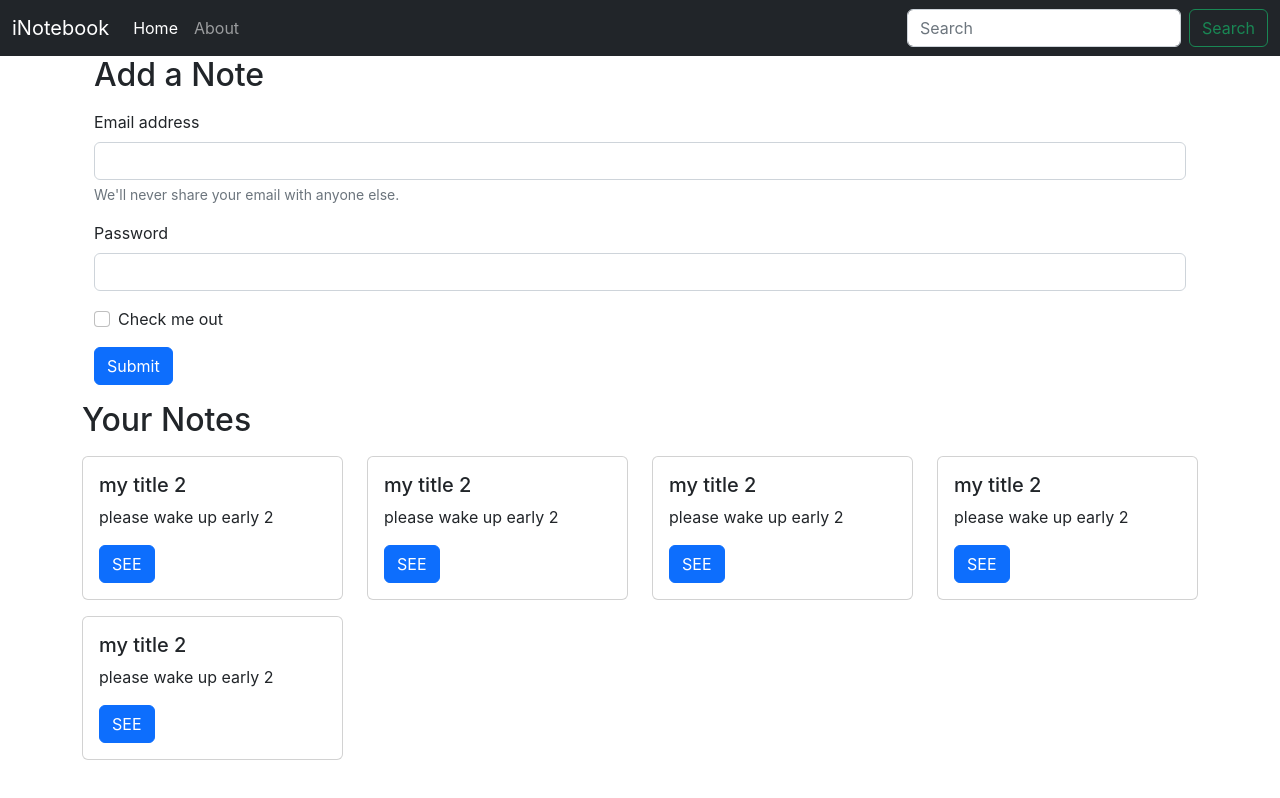
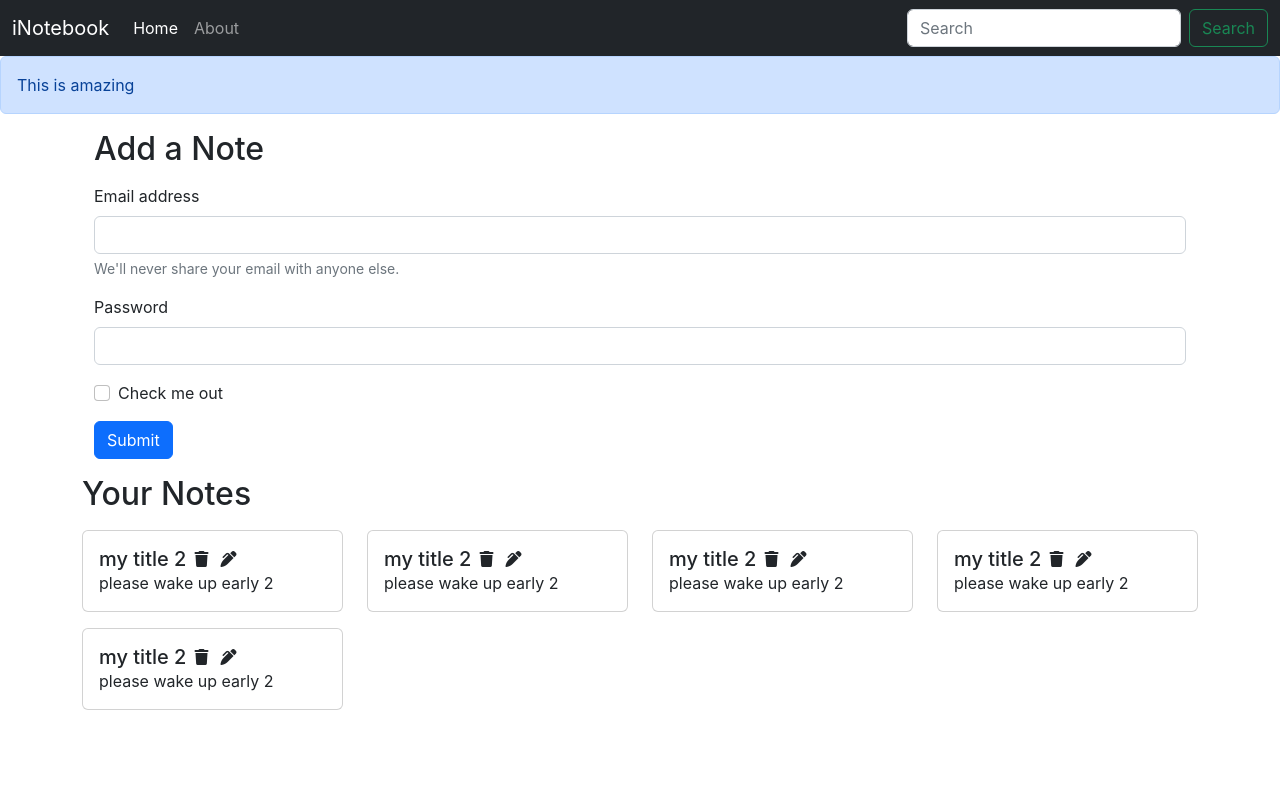
Before and after one commit to Sahil-pillania/react_inotebook, a React (Create React App) app: page / in a window 1280 px wide. Built offline with nearby package versions, Linux system fonts and the light colour scheme.

Commit message:
Added font awesome

```diff
--- a/package.json
+++ b/package.json
@@ -3,6 +3,9 @@
   "version": "0.1.0",
   "private": true,
   "dependencies": {
+    "@fortawesome/fontawesome-svg-core": "^6.1.1",
+    "@fortawesome/free-solid-svg-icons": "^6.1.1",
+    "@fortawesome/react-fontawesome": "^0.1.18",
     "@testing-library/jest-dom": "^5.16.4",
     "@testing-library/react": "^13.2.0",
     "@testing-library/user-event": "^13.5.0",
@@ -18,7 +21,7 @@
     "build": "react-scripts build",
     "test": "react-scripts test",
     "eject": "react-scripts eject",
-    "both" : "concurrently \"npm run start\" \"nodemon backend/index.js\""
+    "both": "concurrently \"npm run start\" \"nodemon backend/index.js\""
   },
   "eslintConfig": {
     "extends": [
--- a/public/index.html
+++ b/public/index.html
@@ -36,6 +36,13 @@
       integrity="sha384-pprn3073KE6tl6bjs2QrFaJGz5/SUsLqktiwsUTF55Jfv3qYSDhgCecCxMW52nD2"
       crossorigin="anonymous"
     ></script>
+    <link
+      rel="stylesheet"
+      href="https://cdnjs.cloudflare.com/ajax/libs/font-awesome/6.1.1/css/all.min.css"
+      integrity="sha512-KfkfwYDsLkIlwQp6LFnl8zNdLGxu9YAA1QvwINks4PhcElQSvqcyVLLD9aMhXd13uQjoXtEKNosOWaZqXgel0g=="
+      crossorigin="anonymous"
+      referrerpolicy="no-referrer"
+    />
   </head>
   <body>
     <noscript>You need to enable JavaScript to run this app.</noscript>
--- a/src/App.js
+++ b/src/App.js
@@ -1,10 +1,12 @@
 import "./App.css";
 import React from "react";
+
 import { BrowserRouter as Router, Routes, Route } from "react-router-dom";
 import Navbar from "./components/Navbar";
 import Home from "./components/Home";
 import About from "./components/About";
 import NoteState from "./context/notes/NoteState";
+import Alert from "./components/Alert";
 
 function App() {
   return (
@@ -12,6 +14,7 @@ function App() {
       <NoteState>
         <Router>
           <Navbar />
+          <Alert message={"This is amazing "} />
           <div className="container">
             <Routes>
               <Route exact path="/" element={<Home />} />
--- /dev/null
+++ b/src/components/Alert.js
@@ -0,0 +1,13 @@
+import React from "react";
+
+const Alert = (props) => {
+  return (
+    <div>
+      <div class="alert alert-primary" role="alert">
+        {props.message}
+      </div>
+    </div>
+  );
+};
+
+export default Alert;
--- a/src/components/NoteItem.js
+++ b/src/components/NoteItem.js
@@ -1,16 +1,25 @@
 import React from "react";
+
 import { Link } from "react-router-dom";
 const NoteItem = (props) => {
   const { note } = props;
   return (
     <div className="col-md-3">
-      <div class="card my-2">
-        <div class="card-body">
-          <h5 class="card-title">{note.title}</h5>
-          <p class="card-text">{note.description}</p>
-          <Link to="#" class="btn btn-primary">
-            SEE
+      <div className="card my-2">
+        <div className="card-body">
+          <div className="d-flex align-items-center">
+            <h5 className="card-title m-0">{note.title}</h5>
+            <i className="fa-solid fa-trash mx-2"></i>
+            <i className="fa-solid fa-pen-clip mx-1"></i>
+          </div>
+
+          <p className="card-text">{note.description}</p>
+          {/* <Link to="#" className="btn btn-sm btn-primary">
+            <i className="fa-solid fa-trash"></i>
           </Link>
+          <Link to="#" className="mx-3 btn btn-sm btn-primary">
+            <i className="fa-solid fa-pen-clip"></i>
+          </Link> */}
         </div>
       </div>
     </div>
--- a/src/components/Notes.js
+++ b/src/components/Notes.js
@@ -9,7 +9,7 @@ const Notes = () => {
     <div className="row my-3">
       <h2>Your Notes</h2>
       {notes.map((note) => {
-        return <NoteItem note={note} />;
+        return <NoteItem key={note._id} note={note} />;
       })}
     </div>
   );
--- a/src/context/notes/NoteState.js
+++ b/src/context/notes/NoteState.js
@@ -4,7 +4,7 @@ import noteContext from "./noteContext";
 const NoteState = (props) => {
   const notesInitial = [
     {
-      _id: "6291a66170d3cbcc8a9578f1",
+      _id: "6291a66170dr3cbcc8a9578f1",
       user: "628a5d1eda05fa63afb77cb9",
       title: "my title 2",
       description: "please wake up early 2",
@@ -13,7 +13,7 @@ const NoteState = (props) => {
       __v: 0,
     },
     {
-      _id: "6291a66170d3cbcc8a9578f1",
+      _id: "6291a266170d3cbcc8a9578f1",
       user: "628a5d1eda05fa63afb77cb9",
       title: "my title 2",
       description: "please wake up early 2",
@@ -22,7 +22,7 @@ const NoteState = (props) => {
       __v: 0,
     },
     {
-      _id: "6291a66170d3cbcc8a9578f1",
+      _id: "6291a6e6170d3cbcc8a9578f1",
       user: "628a5d1eda05fa63afb77cb9",
       title: "my title 2",
       description: "please wake up early 2",
@@ -31,7 +31,7 @@ const NoteState = (props) => {
       __v: 0,
     },
     {
-      _id: "6291a66170d3cbcc8a9578f1",
+      _id: "6291a66170ed3cbcc8a9578f1",
       user: "628a5d1eda05fa63afb77cb9",
       title: "my title 2",
       description: "please wake up early 2",
@@ -40,7 +40,7 @@ const NoteState = (props) => {
       __v: 0,
     },
     {
-      _id: "6291a66170d3cbcc8a9578f1",
+      _id: "6291a66170d3cbecc8a9578f1",
       user: "628a5d1eda05fa63afb77cb9",
       title: "my title 2",
       description: "please wake up early 2",
```
Also changed, not shown: 1 other file (tests, documents, lock files or other folders).
